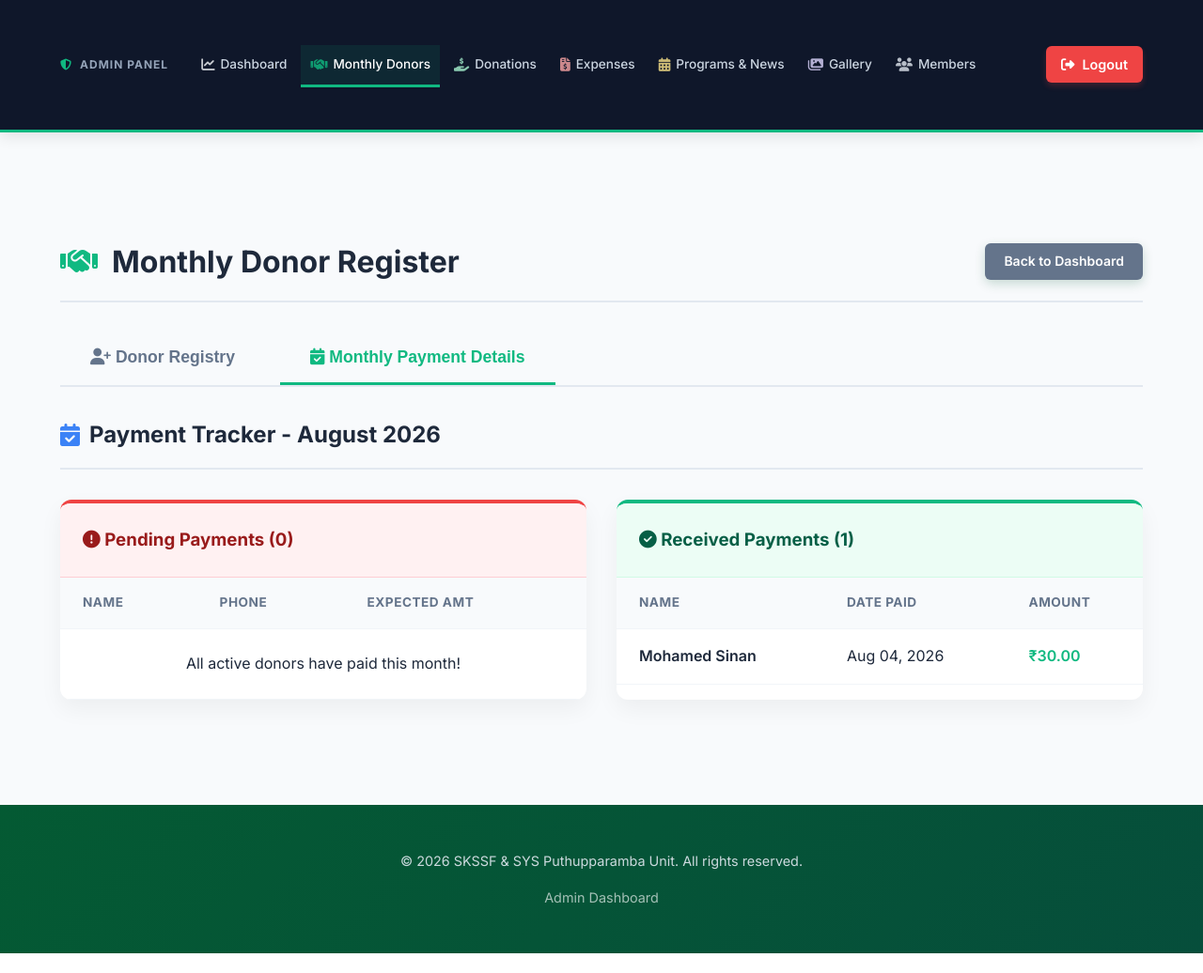
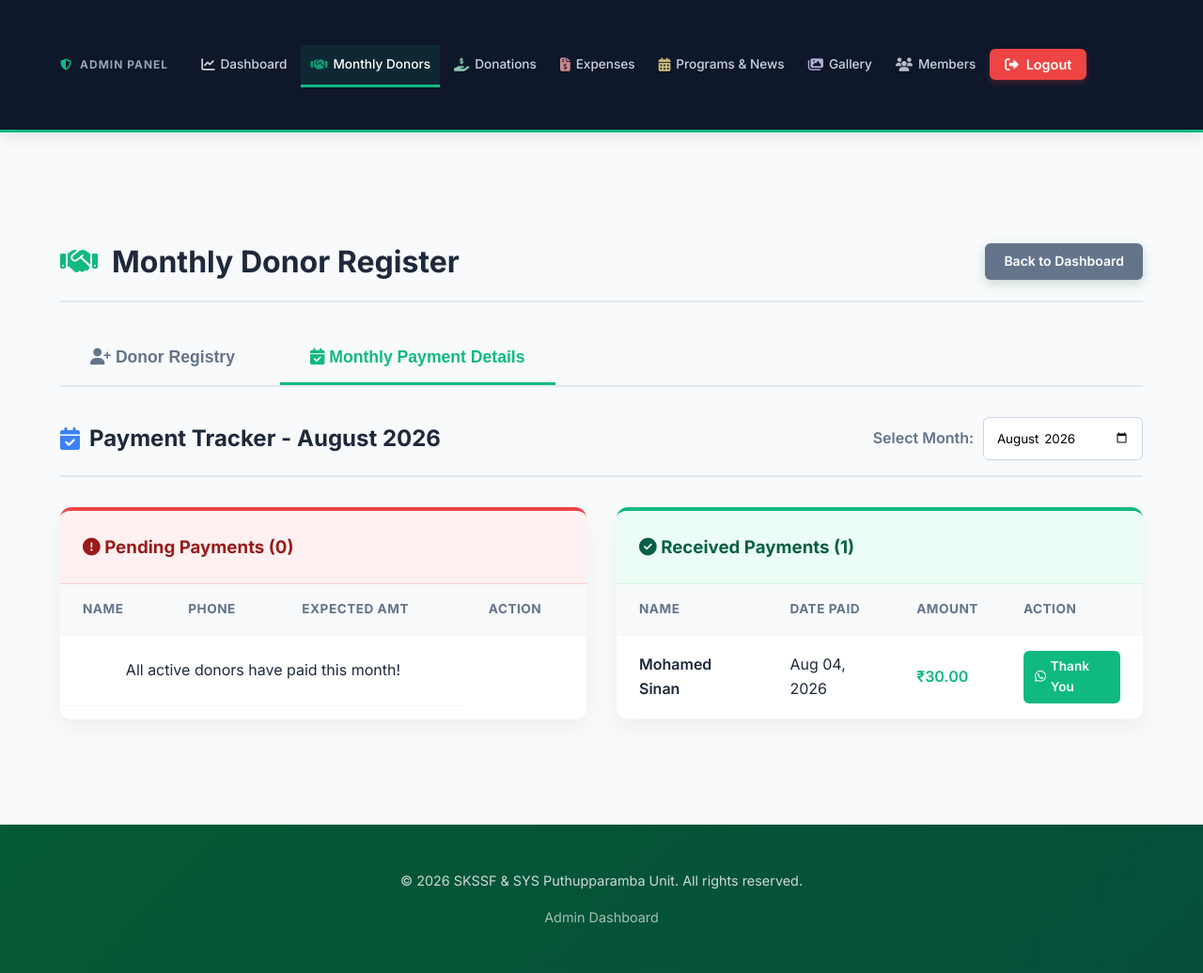
Before and after one commit to sinan-prvt/Islamic_Center, a Django app: page /manage/monthly-donors/ in a window 1280 px wide, after a click on "Monthly Payment Details". Shown: the whole page at 94% size. Before the commit the page ends 1015 px from the top, so only its background shows below. Run offline with Django 5.2, Linux system fonts and the light colour scheme; a user stored in the database is signed in; data comes from the database, SQL or seed files in the repository; both versions use the stored data as it was after the commit.

Commit message:
Fix logout issue and add WhatsApp integration

```diff
--- a/portal/views.py
+++ b/portal/views.py
@@ -231,16 +231,34 @@ def manage_monthly_donors(request):
     paid_donors = []
     unpaid_donors = []
 
+    import urllib.parse
+
     for donor in donors:
         if not donor.is_active:
             continue
+
+        # Clean phone number for WhatsApp
+        cleaned_phone = ''.join(filter(str.isdigit, str(donor.phone)))
+        if len(cleaned_phone) == 10:
+            cleaned_phone = '91' + cleaned_phone
+        elif cleaned_phone.startswith('0') and len(cleaned_phone) == 11:
+            cleaned_phone = '91' + cleaned_phone[1:]
+
+        donor.whatsapp_phone = cleaned_phone
 
         if donor.id in paid_donor_ids:
             donation = monthly_donations.filter(monthly_donor=donor).first()
             donor.paid_amount = donation.amount if donation else 0
             donor.payment_date = donation.date if donation else None
+
+            msg = f"Assalamu Alaikum {donor.name}, jazakallah khair for your monthly contribution of ₹{donor.paid_amount} for {month_name}. May Allah reward you abundantly."
+            donor.whatsapp_msg = urllib.parse.quote(msg)
+
             paid_donors.append(donor)
         else:
+            msg = f"Assalamu Alaikum {donor.name}, this is a gentle reminder that your monthly contribution of ₹{donor.monthly_commitment} for {month_name} is pending. Please contribute when possible."
+            donor.whatsapp_msg = urllib.parse.quote(msg)
+
             unpaid_donors.append(donor)
 
     context = {
--- a/skssf_portal/settings.py
+++ b/skssf_portal/settings.py
@@ -128,3 +128,6 @@ MEDIA_ROOT = BASE_DIR / 'media'
 # https://docs.djangoproject.com/en/6.0/ref/settings/#default-auto-field
 
 DEFAULT_AUTO_FIELD = 'django.db.models.BigAutoField'
+
+# Session timeout: 1 day
+SESSION_COOKIE_AGE = 86400
--- a/templates/base.html
+++ b/templates/base.html
@@ -429,6 +429,7 @@
     {% endif %}
 
     {% if request.user.is_staff %}
+    {% if '/manage/' in request.path or '/dashboard/' in request.path %}
     <!-- Admin Navigation Bar -->
     <div class="admin-navbar">
         <div class="container admin-nav-container">
@@ -456,11 +457,15 @@
             <a href="{% url 'manage_members' %}" class="admin-nav-link {% if '/manage/members/' in request.path %}active{% endif %}">
                 <i class="fas fa-users icon-members"></i> Members
             </a>
-            <a href="{% url 'logout' %}" class="admin-logout">
-                <i class="fas fa-sign-out-alt"></i> Logout
-            </a>
+            <form action="{% url 'logout' %}" method="post" style="margin: 0; padding: 0;">
+                {% csrf_token %}
+                <button type="submit" class="admin-logout" style="border: none; cursor: pointer; font-family: inherit; width: 100%;">
+                    <i class="fas fa-sign-out-alt"></i> Logout
+                </button>
+            </form>
         </div>
     </div>
+    {% endif %}
     {% endif %}
 
     <main>
--- a/templates/manage_monthly_donors.html
+++ b/templates/manage_monthly_donors.html
@@ -49,11 +49,11 @@
         {% endif %}
 
         <div class="tabs-nav">
-            <button class="tab-btn active" onclick="switchTab('registry', this)"><i class="fas fa-user-plus"></i> Donor Registry</button>
-            <button class="tab-btn" onclick="switchTab('tracker', this)"><i class="fas fa-calendar-check"></i> Monthly Payment Details</button>
+            <button class="tab-btn {% if not request.GET.month %}active{% endif %}" onclick="switchTab('registry', this)"><i class="fas fa-user-plus"></i> Donor Registry</button>
+            <button class="tab-btn {% if request.GET.month %}active{% endif %}" onclick="switchTab('tracker', this)"><i class="fas fa-calendar-check"></i> Monthly Payment Details</button>
         </div>
 
-        <div id="registry" class="tab-content active">
+        <div id="registry" class="tab-content {% if not request.GET.month %}active{% endif %}">
             <div class="layout-grid">
                 <div class="form-card">
                 <h2>Register New Donor</h2>
@@ -113,11 +113,15 @@
             </div>
         </div>
 
-        <div id="tracker" class="tab-content">
-            <div class="manage-header">
-                <h2 style="font-size: 1.5rem; color: var(--text-main); display: flex; align-items: center; gap: 10px;">
+        <div id="tracker" class="tab-content {% if request.GET.month %}active{% endif %}">
+            <div class="manage-header" style="justify-content: space-between;">
+                <h2 style="font-size: 1.5rem; color: var(--text-main); display: flex; align-items: center; gap: 10px; margin: 0;">
                     <i class="fas fa-calendar-check" style="color: #3b82f6;"></i> Payment Tracker - {{ month_name }}
                 </h2>
+                <form method="GET" style="display: flex; gap: 10px; align-items: center;">
+                    <label for="month" style="font-weight: 600; color: var(--text-muted);">Select Month:</label>
+                    <input type="month" id="month" name="month" value="{{ selected_month }}" class="form-control" style="width: auto;" onchange="this.form.submit()">
+                </form>
             </div>
 
             <div class="layout-grid" style="grid-template-columns: 1fr 1fr;">
@@ -132,6 +136,7 @@
                                 <th>Name</th>
                                 <th>Phone</th>
                                 <th>Expected Amt</th>
+                                <th>Action</th>
                             </tr>
                         </thead>
                         <tbody>
@@ -140,6 +145,11 @@
                                 <td style="font-weight: 600;">{{ donor.name }}</td>
                                 <td>{{ donor.phone }}</td>
                                 <td style="font-weight: 600; color: var(--text-muted);">₹{{ donor.monthly_commitment }}</td>
+                                <td>
+                                    <a href="https://wa.me/{{ donor.whatsapp_phone }}?text={{ donor.whatsapp_msg }}" target="_blank" style="background: #25D366; color: white; padding: 6px 12px; border-radius: 6px; text-decoration: none; font-size: 0.85rem; font-weight: 600; display: inline-flex; align-items: center; gap: 5px;">
+                                        <i class="fab fa-whatsapp"></i> Remind
+                                    </a>
+                                </td>
                             </tr>
                             {% empty %}
                             <tr><td colspan="3" style="text-align: center; padding: 1.5rem;">All active donors have paid this month!</td></tr>
@@ -159,6 +169,7 @@
                                 <th>Name</th>
                                 <th>Date Paid</th>
                                 <th>Amount</th>
+                                <th>Action</th>
                             </tr>
                         </thead>
                         <tbody>
@@ -167,6 +178,11 @@
                                 <td style="font-weight: 600;">{{ donor.name }}</td>
                                 <td>{{ donor.payment_date|date:"M d, Y" }}</td>
                                 <td style="font-weight: 600; color: #10b981;">₹{{ donor.paid_amount }}</td>
+                                <td>
+                                    <a href="https://wa.me/{{ donor.whatsapp_phone }}?text={{ donor.whatsapp_msg }}" target="_blank" style="background: #10b981; color: white; padding: 6px 12px; border-radius: 6px; text-decoration: none; font-size: 0.85rem; font-weight: 600; display: inline-flex; align-items: center; gap: 5px;">
+                                        <i class="fab fa-whatsapp"></i> Thank You
+                                    </a>
+                                </td>
                             </tr>
                             {% empty %}
                             <tr><td colspan="3" style="text-align: center; padding: 1.5rem;">No payments received yet this month.</td></tr>
```
Also changed, not shown: db.sqlite3.
